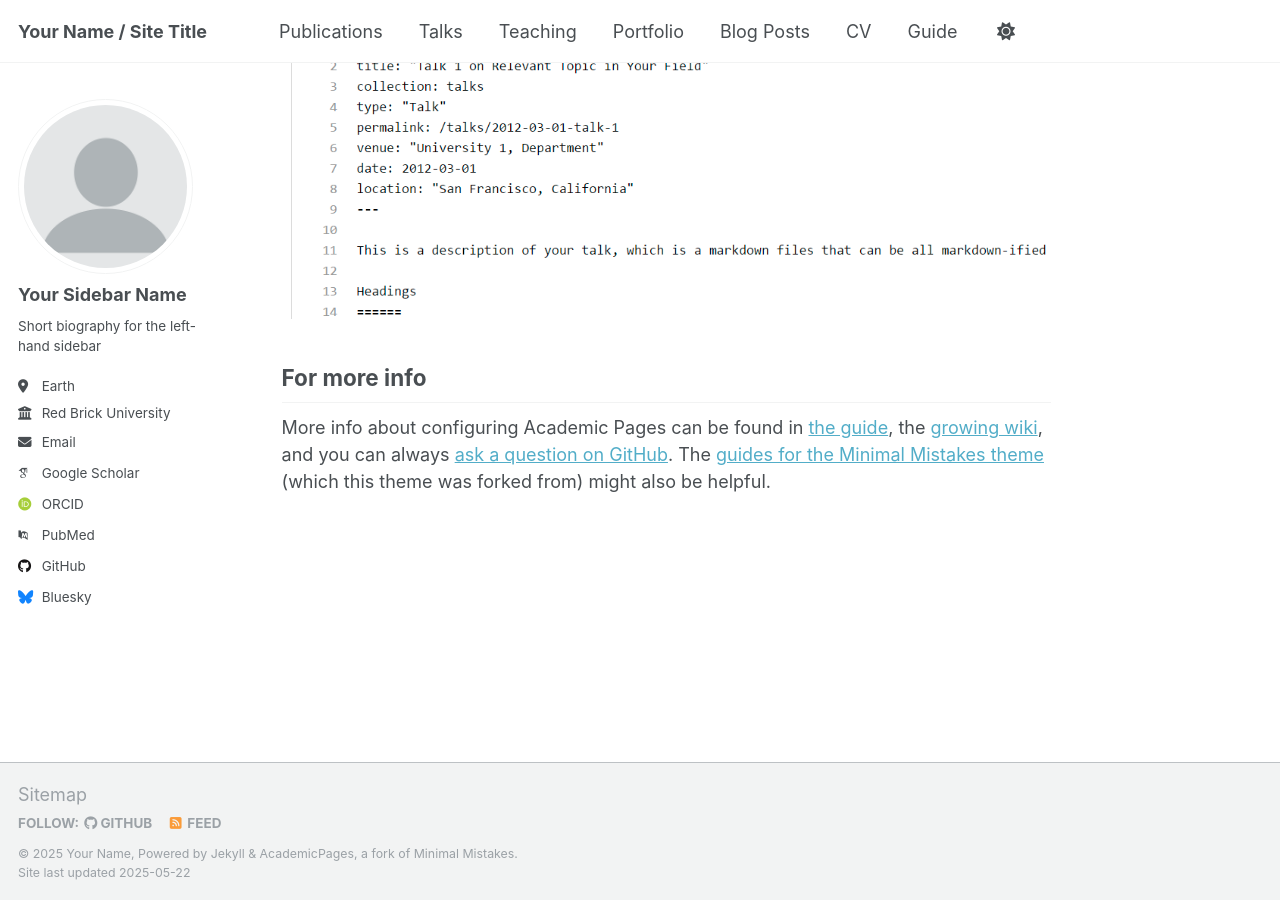
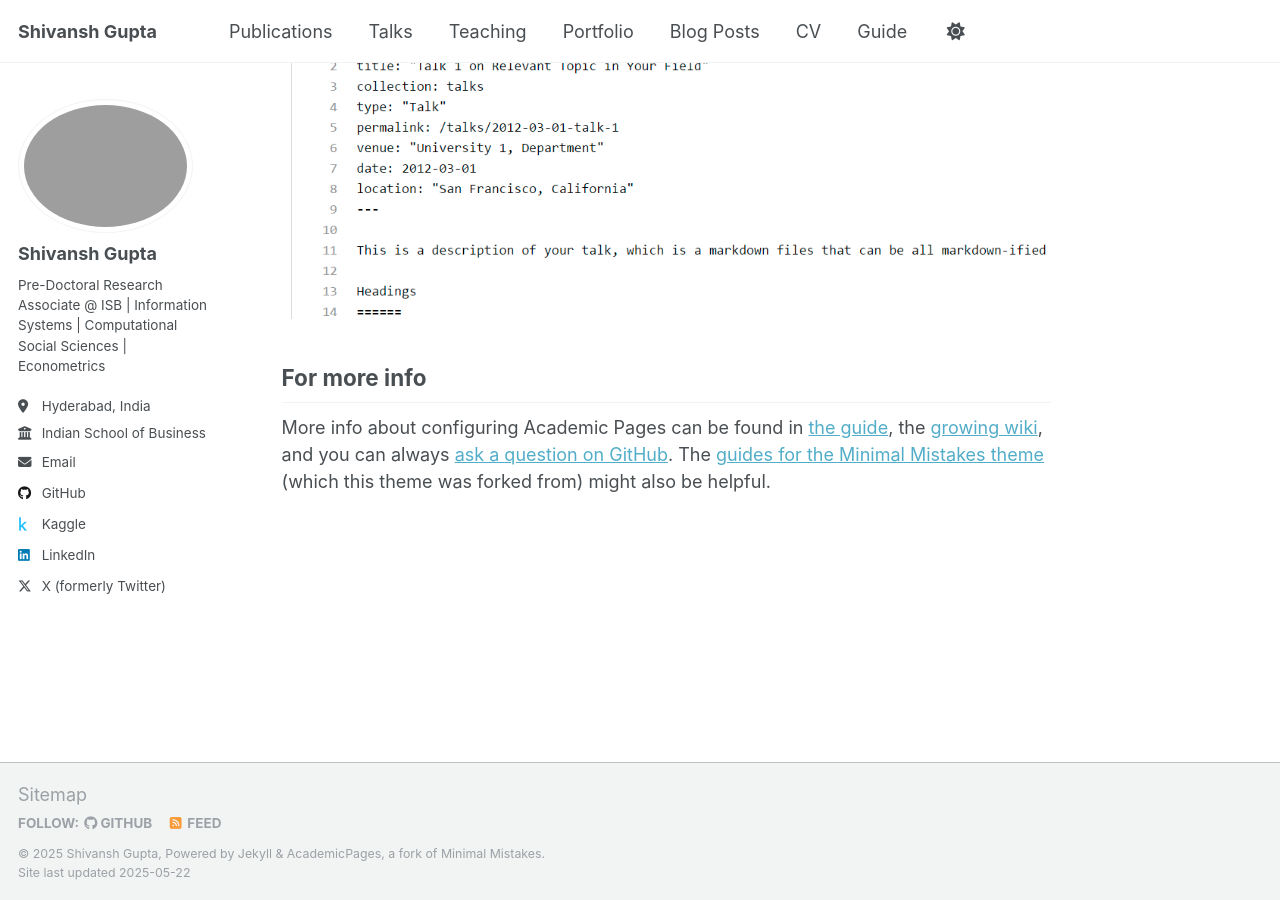
Before and after one commit to gshivansh2001/gshivansh.github.io, a Jekyll site: the page built from _pages/about.md, in a window 1280 px wide and 900 px high, scrolled down 2636 px. Built offline with Jekyll 4.4.1, drawn with Linux system fonts in a browser that asks for light colours; some web fonts are replaced.

Commit message:
Update _config.yml

```diff
--- a/_config.yml
+++ b/_config.yml
@@ -8,37 +8,36 @@
 
 # Basic Site Settings
 locale                   : "en-US"
-site_theme               : "default"
-title                    : "Your Name / Site Title"
+title                    : "Shivansh Gupta"
 title_separator          : "-"
-name                     : &name "Your Name"
-description              : &description "personal description"
-url                      : https://academicpages.github.io # the base hostname & protocol for your site e.g. "https://[your GitHub username].github.io" or if you already have some other page hosted on Github then use "https://[your GitHub username].github.io/[Your Repo Name]"
+name                     : &name "Shivansh Gupta"
+description              : &description "Shivansh Gupta"
+url                      : https://gshivansh.github.io # the base hostname & protocol for your site e.g. "https://[your GitHub username].github.io"
 baseurl                  : "" # the subpath of your site, e.g. "/blog"
-repository               : "academicpages/academicpages.github.io"
+repository               : "gshivansh2001/gshivansh.github.io"
 
 # Site Author - The following control what appear as part of the author content on the side bar.
 #               If a field is blank the icon and link will not appear, otherwise it will be shown.
 #               Additional customization can be done by editing /_includes/author-profile.html
 author:
   # Biographic information
-  avatar           : "profile.png"
-  name             : "Your Sidebar Name"
+  avatar           : "DSC_0604.JPG"
+  name             : "Shivansh Gupta"
   pronouns         : # example: "she/her"
-  bio              : "Short biography for the left-hand sidebar"
-  location         : "Earth"
-  employer         : "Red Brick University"
+  bio              : "Pre-Doctoral Research Associate @ ISB | Information Systems | Computational Social Sciences | Econometrics"
+  location         : "Hyderabad, India"
+  employer         : "Indian School of Business"
   uri              : # URL
-  email            : "none@example.org"
+  email            : "shivansh_gupta@isb.edu"
 
   # Academic websites
   academia         : # URL
   arxiv            : # URL - Update with the correct link to your profile
-  googlescholar    : "https://scholar.google.com/citations?user=PS_CX0AAAAAJ"
+  googlescholar    : #"https://scholar.google.com/citations?user=PS_CX0AAAAAJ"
   impactstory      : # URL
-  orcid            : "http://orcid.org/yourorcidurl"
+  orcid            : #"http://orcid.org/yourorcidurl"
   semantic         : # URL
-  pubmed           : "https://www.ncbi.nlm.nih.gov/pubmed/?term=john+snow"
+  pubmed           : #"https://www.ncbi.nlm.nih.gov/pubmed/?term=john+snow"
   researchgate     : # URL
   scopus           : # URL
 
@@ -46,12 +45,12 @@
   bitbucket        : # Username - Update with your username on the site
   codepen          : # Username
   dribbble         : # Username
-  github           : "academicpages"
-  kaggle           : # Username
+  github           : "gshivansh2001"
+  kaggle           : "shivanshgupta67"
   stackoverflow    : # User number or user number and name (i.e., use "1" or "1/jeff-atwood")
 
   # Social media
-  bluesky          : "bsky.app" # Replace this with you Bluesky username
+  bluesky          : #"bsky.app" # Replace this with you Bluesky username
   facebook         : # Username
   flickr           : # Username
   foursquare       : # Username
@@ -60,7 +59,7 @@
   keybase          : # Username
   instagram        : # Username
   lastfm           : # Username
-  linkedin         : # Username
+  linkedin         : "shivanshgupta2001"
   mastodon         : # URL
   medium           : # URL
   pinterest        : # Username
@@ -68,7 +67,7 @@
   steam            : # Username
   telegram         : # URL
   tumblr           : # Username
-  twitter          : # Username for X / Twitter
+  twitter          : "Shivans69616284"
   vine             : # Username
   weibo            : # Username
   wikipedia        : # Username
```
